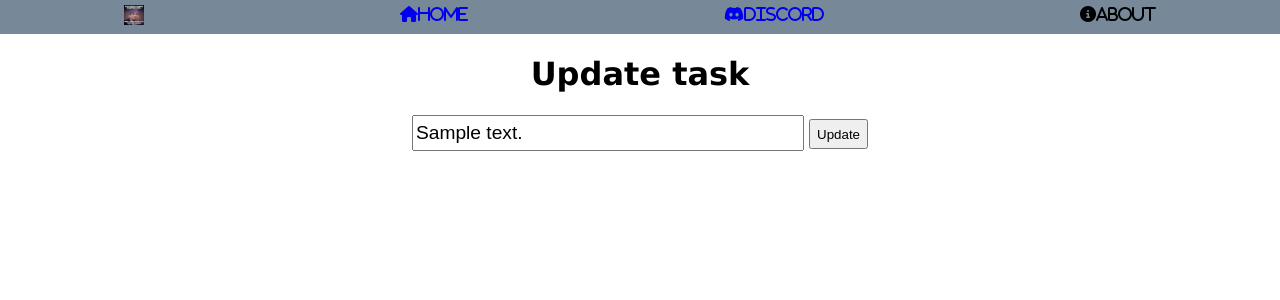
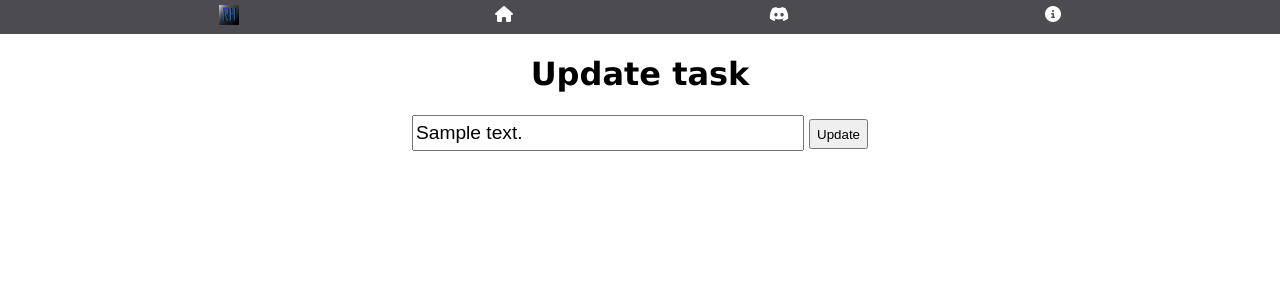
Before and after one commit to thecodinghyrax/rh-website, a Flask app: page /update/1 in a window 1280 px wide. Shown: the top 300 px of the page. Run offline with Flask 2, Linux system fonts and the light colour scheme; tables that the repository leaves empty hold one stand-in row (values such as "Sample post"); some libraries are stand-ins or nearby versions.

Commit message:
Some progress
links are now broken. no more time today to work.

```diff
--- a/static/css/main.css
+++ b/static/css/main.css
@@ -4,14 +4,25 @@ body {
     text-align: center;
 }
 
-img {
+.top-nav > li img {
     height: 20px;
     width: 20px;
+
 }
 
 table {
     display: inline;
 }
+
+video {
+    position: fixed;
+    right: 0;
+    bottom: 0;
+    top: 25px;
+    min-width: 100%;
+    min-height: 100%;
+}
+
 h1 {
     text-align: center;
 }
@@ -20,7 +31,7 @@ ul {
     padding: 0;
     margin-top: 0;
     list-style: none;
-    background-color: lightslategray;
+    background-color: rgba(56, 56, 61, 0.9);
 }
 
 li {
@@ -40,9 +51,24 @@ td {
     justify-content: center;
 }
 
+a {
+    color: white;
+
+}
+
+.logo {
+    position: fixed;
+    top: 0;
+    bottom: 0;
+    right: 0;
+    left: 25%;
+    width: 50%;
+}
+
 .form {
     margin-top: 20px;
 }
+
 
 #content {
     width:30%;
--- a/templates/base.html
+++ b/templates/base.html
@@ -11,10 +11,10 @@
 <body>
     <main>
         <ul class="top-nav" role="navigation">
-            <li><img src="../static/img/icon.jpg"/></li>
-            <li><a href="/"><i class="fa fa-home">Home</i></a></li>
-            <li><a href="./discord"><i class="fab fa-discord">Discord</i></a></li>
-            <li><i class="fas fa-info-circle">About</i></li>
+            <li><img src="../static/img/RH custom logo.png" alt="Renewed Hope small logo"></li>
+            <li><a href="/"><i class="fa fa-home"></i></a></li>
+            <li><a href="./discord"><i class="fab fa-discord"></i></a></li>
+            <li><a href="#"><i class="fas fa-info-circle"></i></a></li>
         </ul>
     </main>
     {% block body %}{% endblock %}
```
Also changed, not shown: requirments.txt (added, +17 -0 lines), templates/index.html (+6 -31 lines), static/img/RH custom logo.png (added), static/img/RH wow logo.png (added), static/img/icon.jpg (deleted), test.db, 1 other file.
